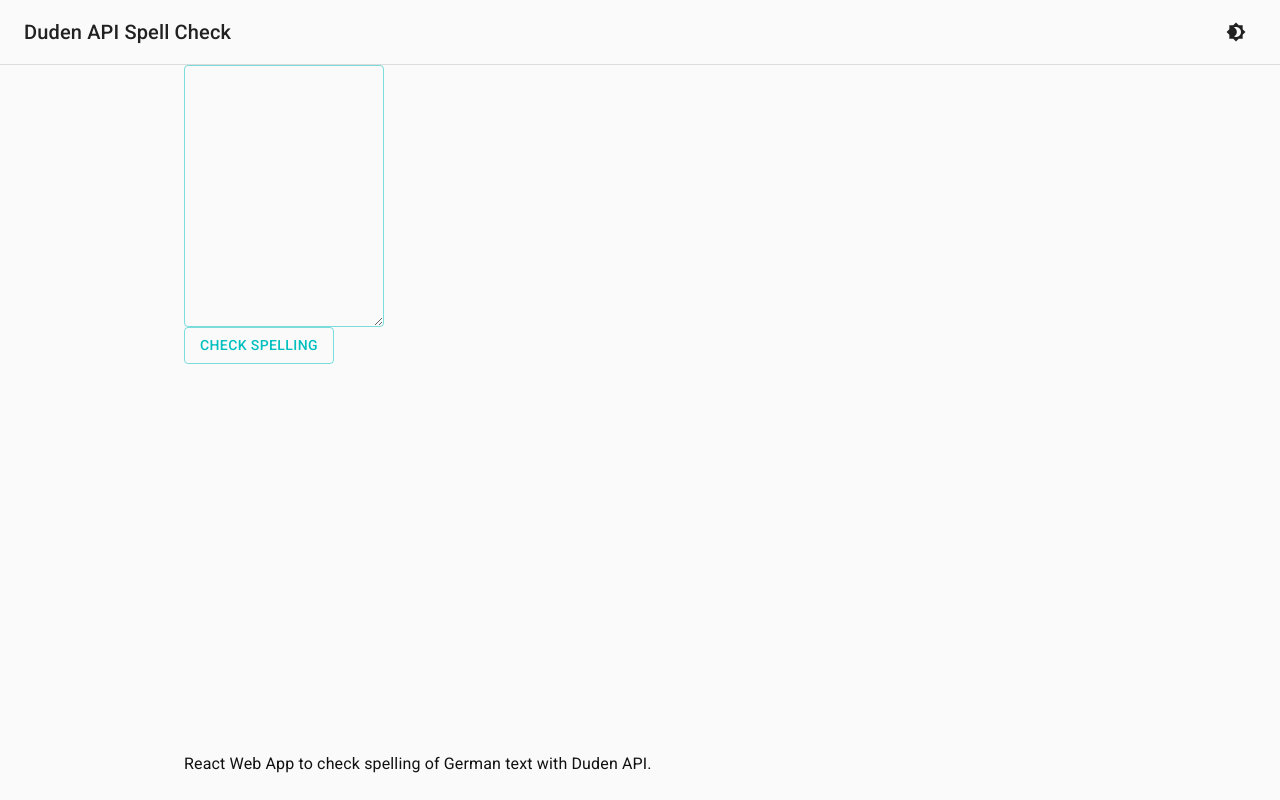
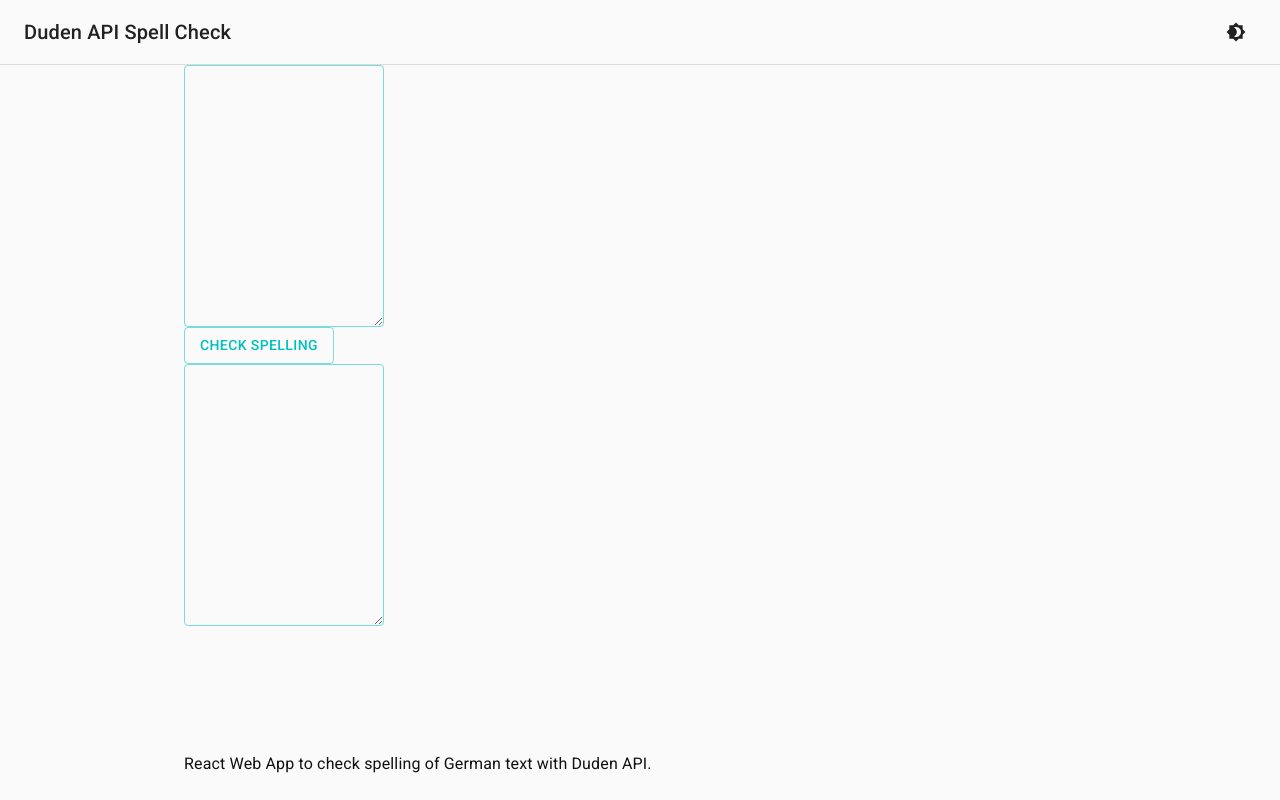
Before and after one commit to JoHoop/duden-api-spell-check, a React (Create React App) app: page / in a window 1280 px wide. Built offline with nearby package versions, Linux system fonts and the light colour scheme.

Commit message:
Replace errors with spell proposals

```diff
--- a/src/Components/GrammarCheck.js
+++ b/src/Components/GrammarCheck.js
@@ -26,6 +26,7 @@
   const [inputText, setInputText] = useState(
     "Weit hinten, hinter den Wortbergen, fern der Länder Vokalen und Konsonanten leben die weiten Blindtexte. Abgeschieden wohnen sie in Buchstabhausen an der Küste der Semantic."
   );
+  const [outputText, setOutputText] = useState(inputText);
 
   const onChange = (evt) => setInputText(evt.target.value);
 
@@ -43,6 +44,7 @@
 
   const checkSpelling = () => {
     setIsLoading(true);
+
     fetch(
       `https://mentor.duden.de/api/grammarcheck?_format=json`,
       requestOptions
@@ -50,6 +52,16 @@
       .then((response) => response.json())
       .then((result) => {
         console.log(result.data);
+
+        result.data.spellAdvices.forEach((spellAdvice) => {
+          let checkedText =
+            outputText.substring(0, spellAdvice.offset) +
+            "Semantik" +
+            outputText.substring(spellAdvice.offset + spellAdvice.length);
+
+          setOutputText(checkedText);
+        });
+
         setIsLoading(false);
       })
       .catch((error) => console.log(error));
@@ -61,7 +73,7 @@
     <>
       <TextareaAutosize
         rowsMin={10}
-        placeholder="Enter text"
+        placeholder=""
         value={inputText}
         onChange={onChange}
         className={classes.textField}
@@ -70,6 +82,14 @@
       <Button variant="outlined" color="primary" onClick={checkSpelling}>
         {isLoading ? "Checking spelling" : "Check spelling"}
       </Button>
+
+      <TextareaAutosize
+        disabled
+        rowsMin={10}
+        placeholder="Enter text"
+        value={outputText}
+        className={classes.textField}
+      />
     </>
   );
 };
```
